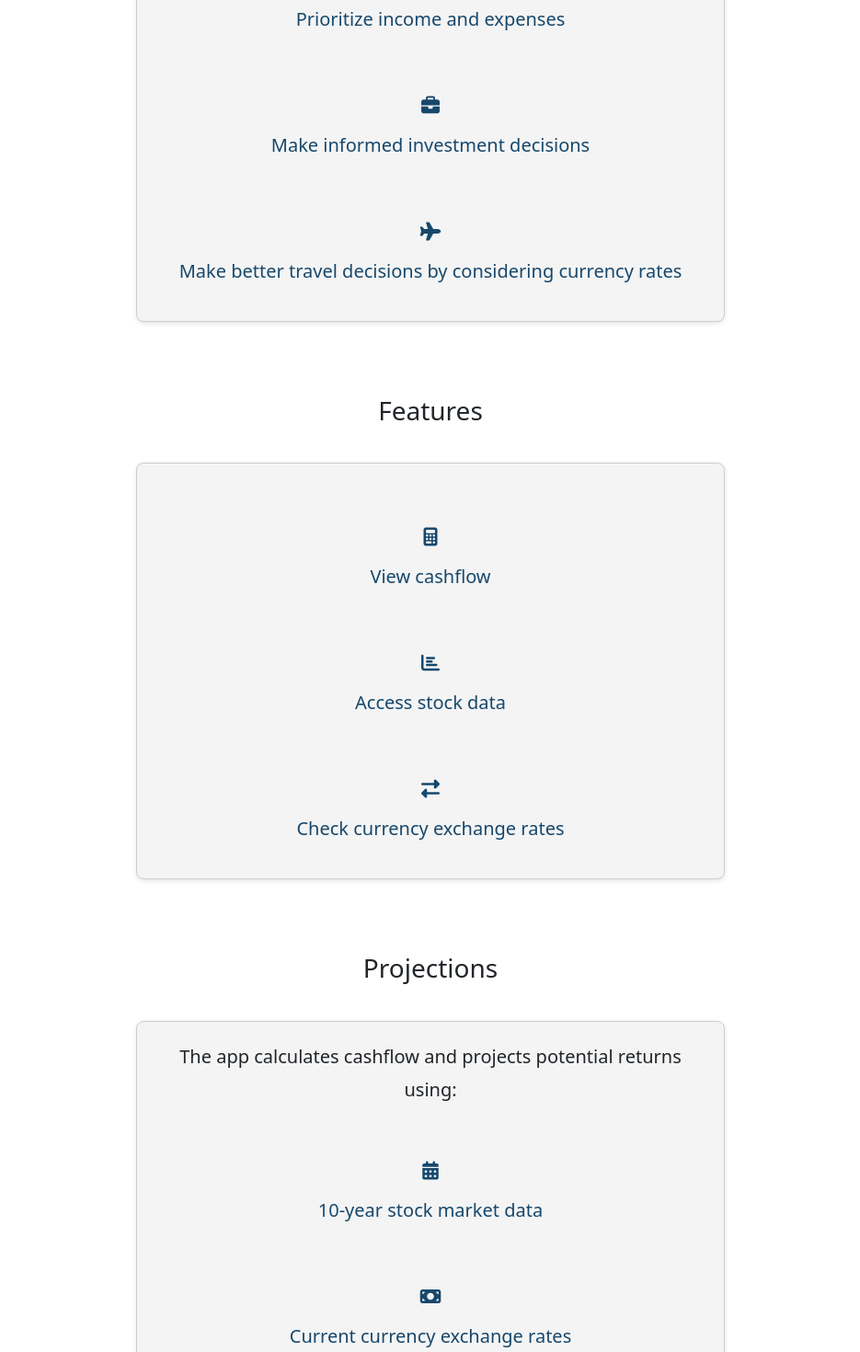
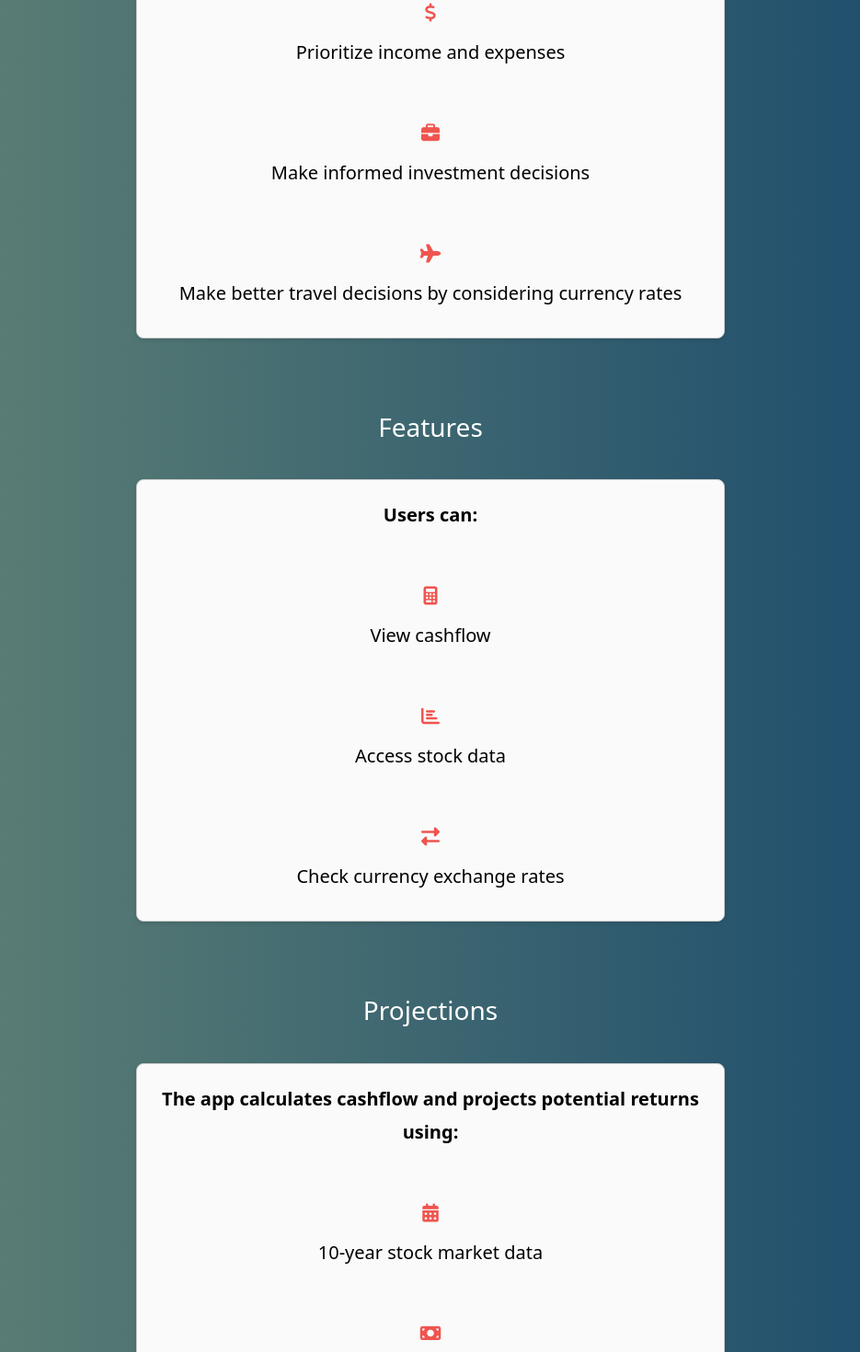
Before and after one commit to RoryDowse/finance-flow, a React (Vite) app in the folder client/: page /about in a window 1280 px wide. Shown: the part 300-1770 px from the top of the page at 92% size, without its empty margins (172-1107 px from the left). Built offline with nearby package versions, Linux system fonts and the light colour scheme; no server answers.

Commit message:
update styling

```diff
--- a/client/src/components/InvestmentProjectionCard.css
+++ b/client/src/components/InvestmentProjectionCard.css
@@ -4,10 +4,10 @@
   align-items: center;
   margin: 20px;
   padding: 20px;
-  border: 1px solid #ccc;
+  border: 1px solid #4d4d4d;
   border-radius: 5px;
-  background-color: #f5f5f5;
-  color: black;
+  background-color: #4d4d4d;
+  color: white;
   box-shadow: 7px 5px 5px black;
 }
 
@@ -31,3 +31,21 @@
 .projection-total-return {
   font-weight: bold;
 }
+
+.return-display {
+  display: flex;
+  flex-direction: column;
+  align-items: center;
+  justify-content: center;
+  width: 100%;
+  background-color: #f0544f;
+  color: white;
+  border-radius: 5px;
+  padding-top: 10px;
+}
+
+.return-display:hover {
+  transform: scale(1.01);
+  box-shadow: 2px 5px 5px black;
+  transition: all 0.3s ease-in-out;
+}
--- a/client/src/components/InvestmentProjectionCard.tsx
+++ b/client/src/components/InvestmentProjectionCard.tsx
@@ -18,8 +18,10 @@ const InvestmentProjectionCard = ({ years, averageReturn, totalReturn }: Investm
                 <p className="projection-title">Year {years !== null ? years : 'N/A'}</p>
                 <p className="projection-average-return">Average Annual Return:</p>
                 <p>{averageReturn !== null ? averageReturn.toFixed(2) + '%' : 'N/A'}</p>
+                <div className="return-display">
                 <p className="projection-total-return">Total Return:</p>
                 <p>{formattedTotalReturn}</p>
+                </div>
             </div>
     );
 };
--- a/client/src/components/StockDisplay.css
+++ b/client/src/components/StockDisplay.css
@@ -5,9 +5,9 @@
   justify-content: center;
   margin: 20px;
   padding: 20px;
-  border: 1px solid #ccc;
+  border: 1px solid #bfbfbf;
   border-radius: 5px;
-  background-color: #f5f5f5;
+  background-color: #bfbfbf;
   color: black;
   box-shadow: 7px 5px 5px black;
   width: 50%;
@@ -18,7 +18,7 @@
 .ticker-display {
   font-size: 32px;
   font-weight: bold;
-  margin-top: 20px;
+  margin-top: 0 !important;
   margin-bottom: 30px;
 }
 
--- a/client/src/index.css
+++ b/client/src/index.css
@@ -16,7 +16,13 @@
   text-align: right;
 }
 
+body {
+  background: linear-gradient(90deg, #638475, #17486c);
+  color: white;
+}
+
 h2 {
   font-size: 56px;
   margin-top: 50px;
+  color: #fafafa;
 }
--- a/client/src/pages/AboutPage.css
+++ b/client/src/pages/AboutPage.css
@@ -7,15 +7,22 @@
 
 .card {
   padding: 20px;
-  background-color: #f4f4f4; /* Card background */
+  background-color: #fafafa; /* Card background */
   border: 1px solid #ccc; /* Border around the card */
   border-radius: 8px; /* Rounded corners */
   box-shadow: 0 2px 5px rgba(0, 0, 0, 0.1); /* Subtle shadow */
   margin-bottom: 20px; /* Space between cards */
 }
 
+.description-head {
+  font-weight: bold;
+  margin-bottom: 10px;
+  color: black;
+}
+
 .description {
   margin-bottom: 10px;
+  color: black;
 }
 
 .icon-text {
@@ -27,7 +34,7 @@
 
 .icon-text i {
   margin-bottom: 15px;
-  color: #17486c;
+  color: #f0544f;
 }
 
 h3 {
--- a/client/src/pages/AboutPage.tsx
+++ b/client/src/pages/AboutPage.tsx
@@ -18,47 +18,48 @@ const About = () => {
             <h2 className="text-center">About</h2>
             <div className="about-info">
                 <Card>
-                    <p className="description">FinanceFlow helps users boost their cashflow, allowing them to:</p>
+                    <p className="description-head">FinanceFlow helps users boost their cashflow, allowing them to:</p>
                     <div className="icon-text">
                         <i className="fas fa-dollar-sign"></i>
-                        <p>Prioritize income and expenses</p>
+                        <p className="description">Prioritize income and expenses</p>
                     </div>
                     <div className="icon-text">
                         <i className="fas fa-briefcase"></i>
-                        <p>Make informed investment decisions</p>
+                        <p className="description">Make informed investment decisions</p>
                     </div>
                     <div className="icon-text">
                         <i className="fas fa-plane"></i>
-                        <p>Make better travel decisions by considering currency rates</p>
+                        <p className="description">Make better travel decisions by considering currency rates</p>
                     </div>
                 </Card>
 
                 <h3>Features</h3>
                 <Card>
+                <p className="description-head">Users can:</p>
                     <div className="icon-text">
                         <i className="fas fa-calculator"></i>
-                        <p>View cashflow</p>
+                        <p className="description">View cashflow</p>
                     </div>
                     <div className="icon-text">
                         <i className="fas fa-chart-bar"></i>
-                        <p>Access stock data</p>
+                        <p className="description">Access stock data</p>
                     </div>
                     <div className="icon-text">
                         <i className="fas fa-exchange-alt"></i>
-                        <p>Check currency exchange rates</p>
+                        <p className="description">Check currency exchange rates</p>
                     </div>
                 </Card>
 
                 <h3>Projections</h3>
                 <Card>
-                    <p className="description">The app calculates cashflow and projects potential returns using:</p>
+                    <p className="description-head">The app calculates cashflow and projects potential returns using:</p>
                     <div className="icon-text">
                         <i className="fas fa-calendar-alt"></i>
-                        <p>10-year stock market data</p>
+                        <p className="description">10-year stock market data</p>
                     </div>
                     <div className="icon-text">
                         <i className="fas fa-money-bill"></i>
-                        <p>Current currency exchange rates</p>
+                        <p className="description">Current currency exchange rates</p>
                     </div>
                     <div className="icon-text">
                         <i className="fas fa-exclamation-triangle"></i>
--- a/client/src/pages/Cashflow.css
+++ b/client/src/pages/Cashflow.css
@@ -1,5 +1,9 @@
+i {
+  color: #f0544f;
+}
+
 .icon-text {
-  color: #17486c;
+  color: white;
   font-size: 20px;
 }
 
@@ -23,14 +27,13 @@
   justify-content: center;
   margin: 20px;
   padding: 20px;
-  border: 1px solid #ccc;
+  border: 1px solid #4d4d4d;
   border-radius: 5px;
-  background-color: #f5f5f5;
-  color: black;
+  background-color: #4d4d4d;
+  color: white;
   box-shadow: 7px 5px 5px black;
   width: 30%;
-  margin-left: auto;
-  margin-right: auto;
+  margin: 0 auto 40px auto;
 }
 
 .cashflow-container:hover {
@@ -69,7 +72,8 @@
   align-items: center;
   justify-content: center;
   width: 100%;
-  background-color: white;
+  background-color: #f0544f;
+  color: white;
   border-radius: 5px;
   padding: 40px 40px 20px 40px;
 }
--- a/client/src/pages/Cashflow.tsx
+++ b/client/src/pages/Cashflow.tsx
@@ -83,15 +83,15 @@ const Cashflow = () => {
         <div>
           <h2 className="text-center">Cashflow</h2>
           <div className="icon-text">
-            <i className="fas fa-calculator"></i>
+            <i className="fas fa-calculator" style={{ color: '#F0544F' }}></i>
             <p className="element-1">Cashflow is the difference between the total income and the total expenses</p>
           </div>
           <div className="icon-text">
-            <i className="fas fa-dollar-sign"></i>
+            <i className="fas fa-dollar-sign" style={{ color: '#F0544F' }}></i>
             <p className="element-2">Prioritize income and prioritize expenses to boost cashflow</p>
           </div>
           <div className="icon-text">
-            <i className="fas fa-briefcase"></i>
+            <i className="fas fa-briefcase" style={{ color: '#F0544F' }}></i>
             <p className="element-3">Use cashflow to make investment and travel decisions</p>
           </div>
           <div className="cashflow-container">
--- a/client/src/pages/Investment.css
+++ b/client/src/pages/Investment.css
@@ -68,7 +68,7 @@ i:nth-of-type(1) {
 .submit-button {
   width: 100%;
   padding: 10px;
-  background-color: grey;
+  background-color: #17486c;
   color: white;
   border: none;
   border-radius: 5px;
--- a/client/src/pages/Investment.tsx
+++ b/client/src/pages/Investment.tsx
@@ -160,11 +160,11 @@ const handleTickerSubmit = (event: React.FormEvent<HTMLFormElement>) => {
  return (
     <div className="investment-page">
       <h2 className="text-center">Investment</h2>
-      <i className="fas fa-chart-bar"></i>
+      <i className="fas fa-chart-bar" style={{ color: '#F0544F' }}></i>
       <p className="description-1">Enter a ticker symbol to get projections for the next 1, 3, 5, and 10 years based on cashflow</p>
-      <i className="fas fa-calendar-alt"></i>
-      <p className="description-2">The projections are based on historical stock data from the past 10 years</p>
-      <i className="fas fa-exclamation-triangle"></i>
+      <i className="fas fa-calendar-alt" style={{ color: '#F0544F' }}></i>
+      <p className="description-2">The projections are made on historical stock data from the past 10 years</p>
+      <i className="fas fa-exclamation-triangle" style={{ color: '#F0544F' }}></i>
       <p className="description-2">Past performance is not indicative of future outcomes</p>
       <div className="content">
         <aside className="sidebar">
```
